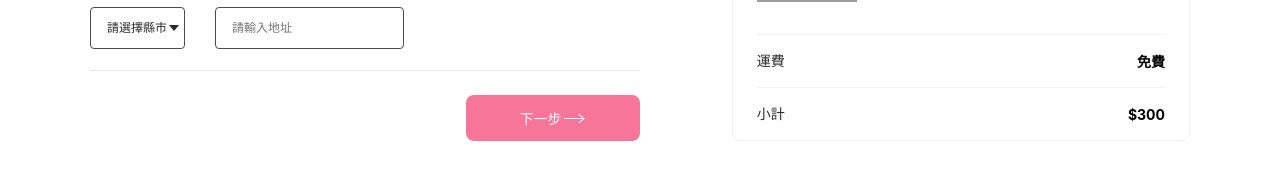
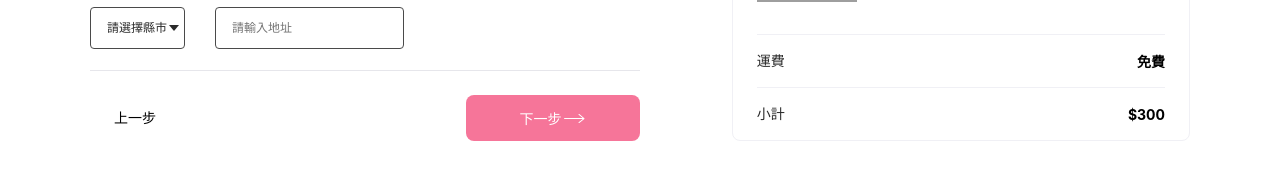
Before and after one commit to minghung1191/alpha-shop-1, a React (Create React App) app: page / in a window 1280 px wide. Both pictures are taken after a click on the button "下一步". Shown: the part 499-678 px from the top of the page. Built offline with nearby package versions, Linux system fonts and the light colour scheme; grey boxes are pictures that could not be loaded.

Commit message:
Complete ProgressControl step transition

```diff
--- a/src/App.js
+++ b/src/App.js
@@ -5,15 +5,28 @@
 import Main from "./components/Main/Main.jsx";
 import RegisterSection from "./components/Main/RegisterSection/RegisterSection.jsx";
 import ProgressControl from "./components/Main/ProgressControl/ProgressControl.jsx";
-import Cart from "./components/Main/Cart/cart.jsx";
+import Cart from "./components/Main/Cart/Cart.jsx";
+//引入useState
+import { useState } from "react";
 
 function App() {
+  const [stepPhase, setStepPhase] = useState(1)
+  function handleClickNext () {
+    if (stepPhase < 3 ) {
+      setStepPhase(stepPhase + 1)
+    }
+  }
+  function handleClickPrevious () {
+    if (stepPhase > 1) {
+      setStepPhase(stepPhase - 1)
+    }
+  }
   return (
     <div className="App">
       <Main>
           <RegisterSection />
           <Cart />
-          <ProgressControl />
+          <ProgressControl handleClickNext={handleClickNext} handleClickPrevious={handleClickPrevious} stepPhase={stepPhase}/>
       </Main>
     </div>
   );
--- a/src/components/Main/Cart/cart.jsx
+++ b/src/components/Main/Cart/cart.jsx
@@ -1,4 +1,4 @@
-import styles from "./cart.module.scss" ;
+import styles from "./Cart.module.scss" ;
 import plus from "../../../icons/plus.svg";
 import minus from "../../../icons/minus.svg";
 
--- a/src/components/Main/ProgressControl/ProgressControl.jsx
+++ b/src/components/Main/ProgressControl/ProgressControl.jsx
@@ -2,9 +2,9 @@
 import rightArrow from "../../../icons/right-arrow.svg";
 import leftArrow from "../../../icons/left-arrow.svg";
 
-function PreviousStep() {
+function PreviousStep({handleClickPrevious}) {
   return (
-    <button className={styles.prev}>
+    <button className={`${styles.prev} cursorPoint`} onClick = {handleClickPrevious}>
       <img
         className="cursorPoint"
         src= {leftArrow}
@@ -14,10 +14,9 @@
     </button>
   )
 }
-function NextStep () {
-  //忘記加上return導致畫面才沒呈現button畫面
+function NextStep ({handleClickNext}) {
   return (
-  <button className={styles.next}>
+  <button className={`${styles.next} cursorPoint`} onClick = {handleClickNext}>
     下一步
     <img
       className="cursorPoint"
@@ -27,20 +26,26 @@
   </button>
   )
 }
-//目前只出現Step1畫面
-export default function ProgressControl () {
+//3步驟畫面切換
+export default function ProgressControl ({handleClickPrevious, handleClickNext, stepPhase}) {
     return (
         <section className={`${styles.progressControlContainer} col col-lg-6 col-sm-12`}>
-        <section className={`${styles.buttonGroup} col col-12`} data-phase="address">
-          <NextStep />
+        {stepPhase === 1 &&
+          <section className={`${styles.buttonGroup} col col-12`} data-phase="address">
+          <NextStep handleClickNext={handleClickNext} />
+        </section>}
+        {stepPhase === 2 &&
+          <section className={`${styles.buttonGroup} col col-12`} data-phase="shipping">
+          <PreviousStep handleClickPrevious={handleClickPrevious} />
+          <NextStep handleClickNext={handleClickNext} />
         </section>
-        {/*<section className="button-group col col-12" data-phase="shipping">
-          <PreviousStep />
+        }
+        {stepPhase === 3 &&
+          <section className={`${styles.buttonGroup} col col-12`} data-phase="credit-card">
+          <PreviousStep handleClickPrevious={handleClickPrevious} />
+          <button className={`${styles.next} cursorPoint`}>確認下單</button>
         </section>
-        <section className="button-group col col-12" data-phase="credit-card">
-          <PreviousStep />
-          <button className="next">確認下單</button>
-        </section>*/}
+        }
       </section>
     )
 }
--- a/src/components/Main/RegisterSection/StepProgress/StepProgress.jsx
+++ b/src/components/Main/RegisterSection/StepProgress/StepProgress.jsx
@@ -20,7 +20,7 @@
           <StepNotice dataPhase="address" text=" " label="寄送地址" />
             <span className={styles.progressBar} data-order={1}/>
           {/*<StepNotcie dataPhase="shipping" text="2" label="運送方式" />*/}
-          <span className={styles.progressGroup} dataPhase='shipping'>
+          <span className={styles.progressGroup} data-phase='shipping'>
           <span className={styles.progressIcon}>
             <span className={styles.text}>2</span>
           </span>
@@ -28,7 +28,7 @@
           </span>
           <span className={styles.progressBar} data-order={2} />
           {/*<StepNotcie dataPhase="credit-card" text="3" label="付款資訊" />*/}
-          <span className={styles.progressGroup} dataPhase='credit-card'>
+          <span className={styles.progressGroup} data-phase='credit-card'>
           <span className={styles.progressIcon}>
             <span className={styles.text}>3</span>
           </span>
```
